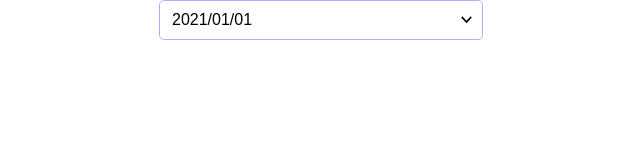
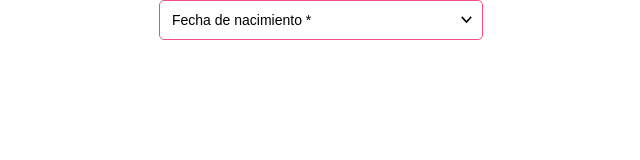
Before and after one commit to Juangrcode/react-calendar-picker, a React app: page / in a window 1280 px wide. Shown: the whole page, without its empty margins (319-959 px from the left). Built offline with nearby package versions, Linux system fonts and the light colour scheme.

Commit message:
Add validator errors

```diff
--- a/src/components/Calendar.js
+++ b/src/components/Calendar.js
@@ -12,12 +12,10 @@ import '../styles/components/Calendar.css';
 import '../styles/global.css';
 import { useCallback } from 'react';
 
-const Calendar = ({ state, setState, arrYears, arrMonths, arrDays }) => {
+const Calendar = ({ setState, arrYears, arrMonths, arrDays, handleClick, stateCalendar, text, error }) => {
     const dataYears = arrYears || Object.values(years);
     const dataMonths = arrMonths || Object.values(months);
     const dataDays = arrDays || Object.values(days);
-
-    const [stateCalendar, setStateCalendar] = useState(false);
 
     const [stateYear, setStateYear] = useState(1);
     const [stateMonth, setStateMonth] = useState(1);
@@ -51,32 +49,33 @@ const Calendar = ({ state, setState, arrYears, arrMonths, arrDays }) => {
         setStateDay((day) => day - 1);
     };
 
-    const handleClick = () => {
-        setStateCalendar((prev) => !prev);
-    };
-
     useEffect(() => {
         const date = stringToDate({
             year: stateDataYear,
             month: stateDataMonth,
             day: stateDataDay,
         });
-        if (stateDataYear !== dataYears[1]) setState(date);
-    }, [stateDataYear, stateDataMonth, stateDataDay, state]);
+        setState(date);
+    }, [stateDataYear, stateDataMonth, stateDataDay]);
 
     return (
         <div className="calendar">
             <div className="calendar__container">
                 <button
                     type="button"
-                    className={`calendar__select ${stateDataYear !== 1 && 'calendar__select--focus'}`}
+                    className={`calendar__select ${stateDataYear !== 1 && 'calendar__select--focus'} ${error && 'calendar-error'}`}
                     onClick={handleClick}
                 >
-                    {stringToDate({
-                        year: stateDataYear,
-                        month: stateDataMonth,
-                        day: stateDataDay,
-                    })}
+                    {stateDataYear === dataYears[1] && stateDataMonth === 1 && stateDataDay === 1 ? (
+                        <p>{text}</p>
+                    ) : (
+                        stringToDate({
+                            year: stateDataYear,
+                            month: stateDataMonth,
+                            day: stateDataDay,
+                        })
+                    )}
+
                     <svg width="11" height="8" viewBox="0 0 14 10" fill="none" xmlns="http://www.w3.org/2000/svg">
                         <path d="M0.99999 0.999999L6.98999 7.67456L12.98 1" stroke="#000000" strokeWidth="2" strokeMiterlimit="10" />
                     </svg>
--- a/src/data/years.json
+++ b/src/data/years.json
@@ -1,5 +1,6 @@
 {
-    "1": "0000",
+    "0": "0000",
+    "1": "2022",
     "2": "2021",
     "3": "2020",
     "4": "2019",
@@ -12,5 +13,22 @@
     "11": "2012",
     "12": "2011",
     "13": "2010",
-    "14": "0000"
+    "14": "2009",
+    "15": "2008",
+    "16": "2007",
+    "17": "2006",
+    "18": "2005",
+    "19": "2004",
+    "20": "2003",
+    "21": "2002",
+    "22": "2001",
+    "23": "2000",
+    "24": "1999",
+    "25": "1998",
+    "26": "1997",
+    "127": "1996",
+    "28": "1995",
+    "29": "1994",
+    "30": "1993",
+    "31": "0000"
 }
--- a/src/index.js
+++ b/src/index.js
@@ -1,12 +1,26 @@
 import React, { useState } from 'react';
 import ReactDOM from 'react-dom';
+import { useEffect } from 'react/cjs/react.development';
 
 import Calendar from './components/Calendar';
 
 const App = () => {
     const [state, setState] = useState({ year: '', month: '', day: '' });
-    console.log({ state });
-    return <Calendar setState={setState} state={state} />;
+    const [stateCalendar, setStateCalendar] = useState(false);
+    const handleClick = () => {
+        setStateCalendar((prev) => !prev);
+    };
+    useEffect(() => {
+        console.log({ state });
+        console.log('2.Parent');
+    }, []);
+    useEffect(() => {
+        console.log({ state });
+        console.log('3.Parent');
+    }, [state]);
+    return (
+        <Calendar setState={setState} handleClick={handleClick} stateCalendar={stateCalendar} text="Fecha de nacimiento *" error={true} />
+    );
 };
 
 ReactDOM.render(<App />, document.getElementById('app'));
--- a/src/styles/components/Calendar.css
+++ b/src/styles/components/Calendar.css
@@ -24,6 +24,10 @@
     padding: var(--space);
     padding-left: 12px;
     cursor: pointer;
+}
+
+.calendar-error {
+    border: 1px solid var(--color-failure) !important;
 }
 
 .calendar__select:focus {
--- a/src/styles/global.css
+++ b/src/styles/global.css
@@ -6,6 +6,7 @@
     --color-black: #000000;
     --color-gray: #b9b9b9;
     --color-white: #ffffff;
+    --color-failure: #f04f8d;
 
     /* Fonts */
     --font-fugaz: Fugaz One;
```
Also changed, not shown: dist/Calendar.js.
